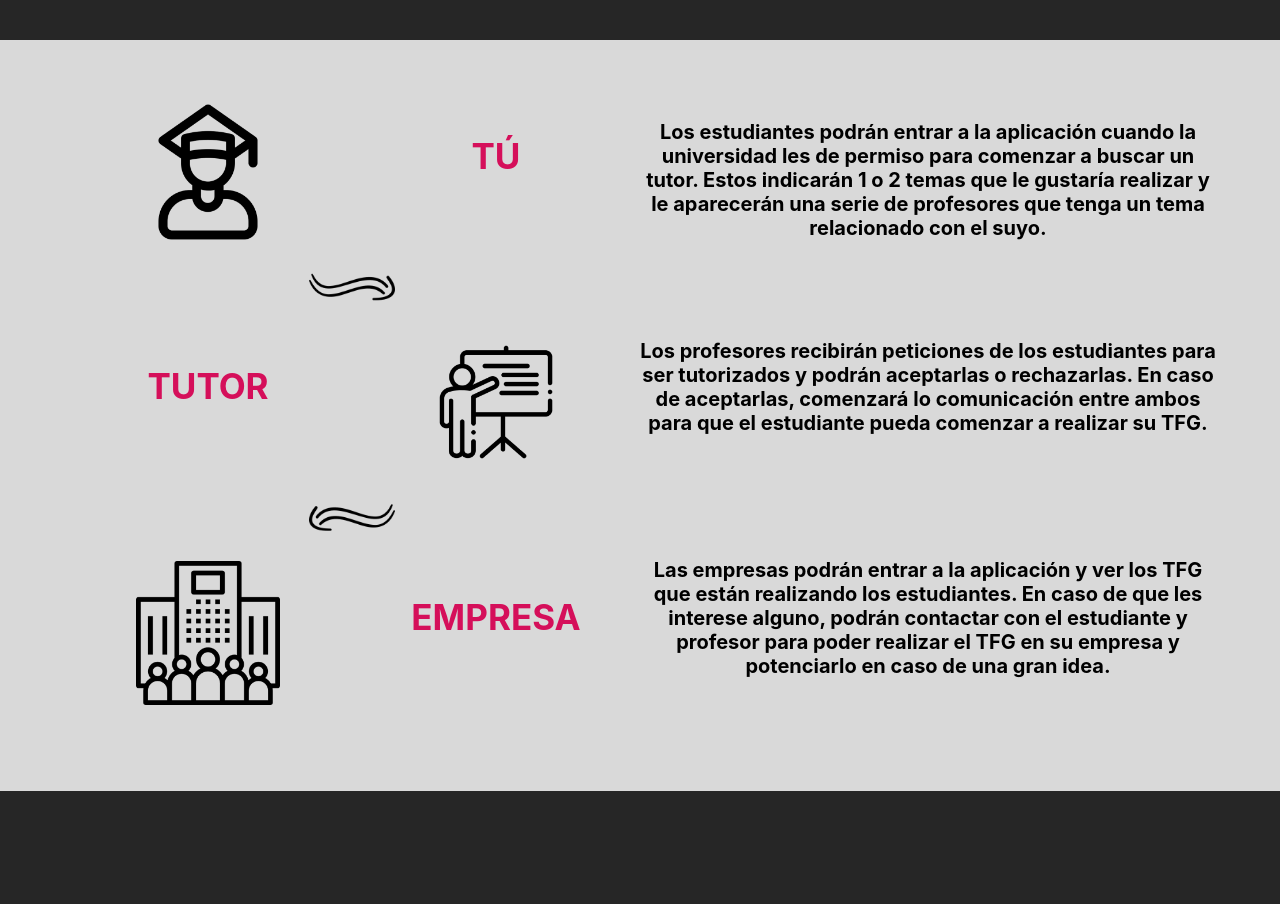
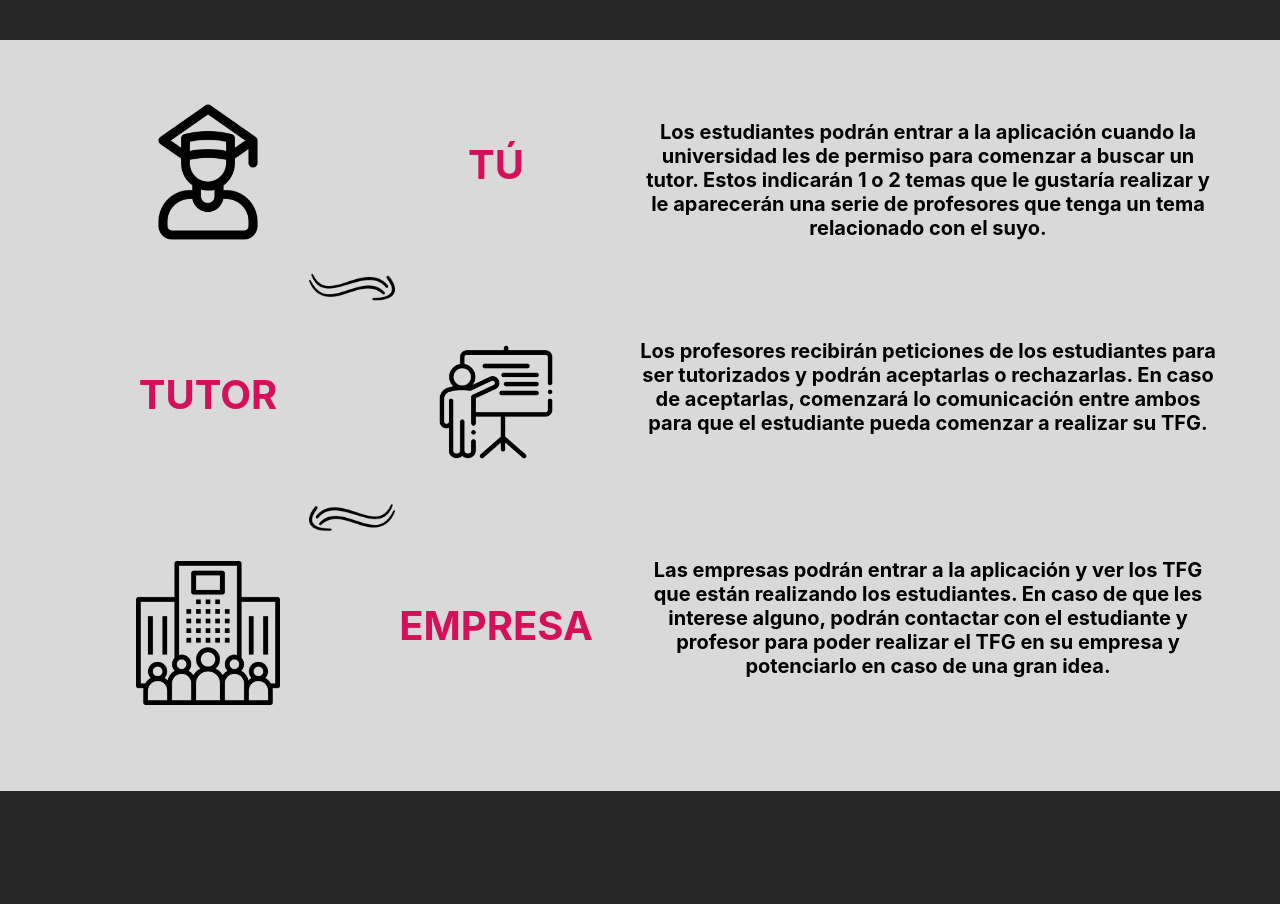
Before and after one commit to javiercubas/WebTFGinder, a React (Create React App) app: page / in a window 1280 px wide. Shown: the part 1560-2464 px from the top of the page. Built offline with nearby package versions, Linux system fonts and the light colour scheme; the HTML template or start-up script is replaced by a standard one.

Commit message:
Arreglos

```diff
--- a/src/SolutionPropose.css
+++ b/src/SolutionPropose.css
@@ -58,7 +58,7 @@
 
 .textInfo {
     font-weight: 700;
-    font-size: 35px;
+    font-size: 40px;
     color: #D50F5A;
     text-align: center;
 }
```
